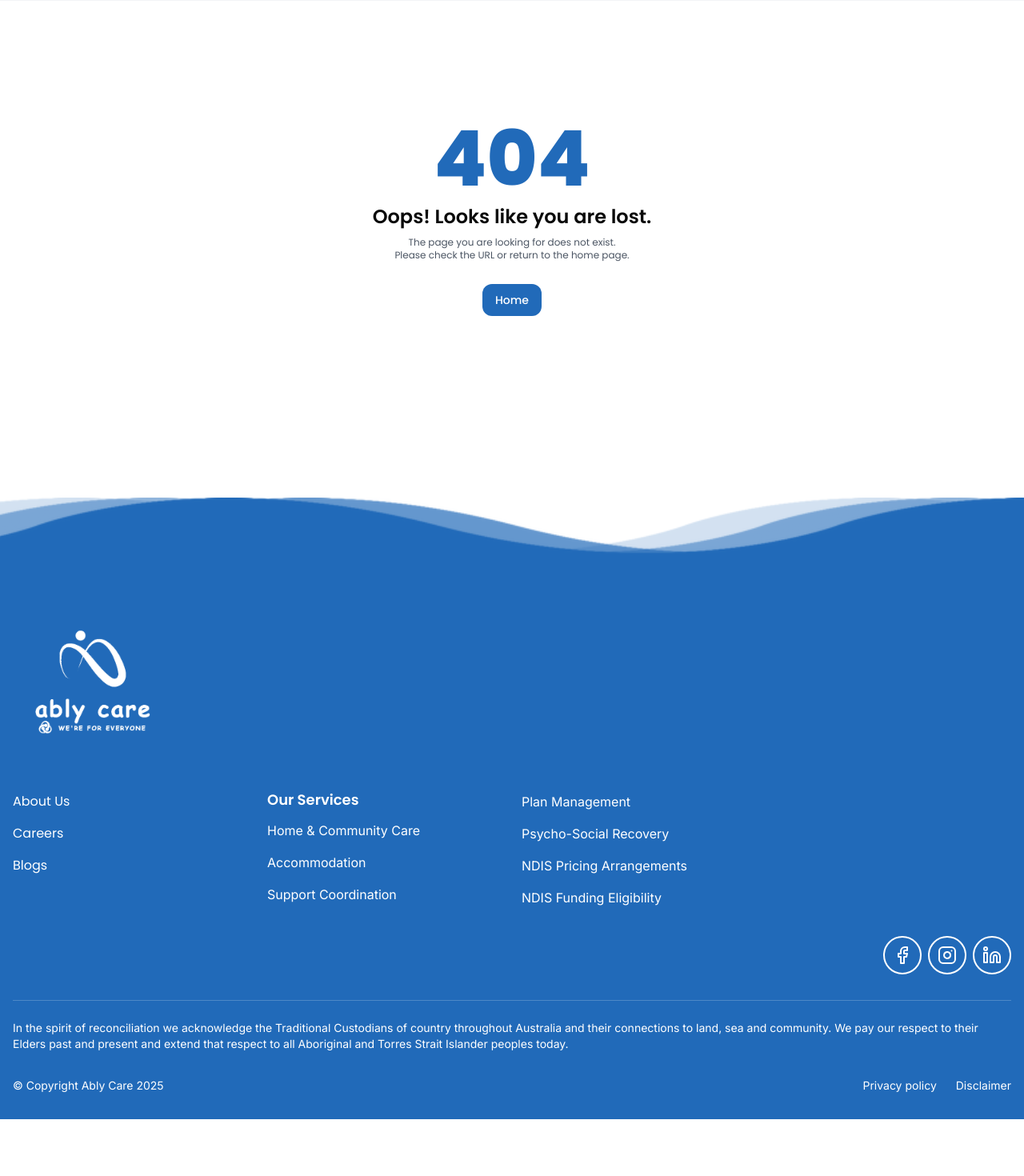
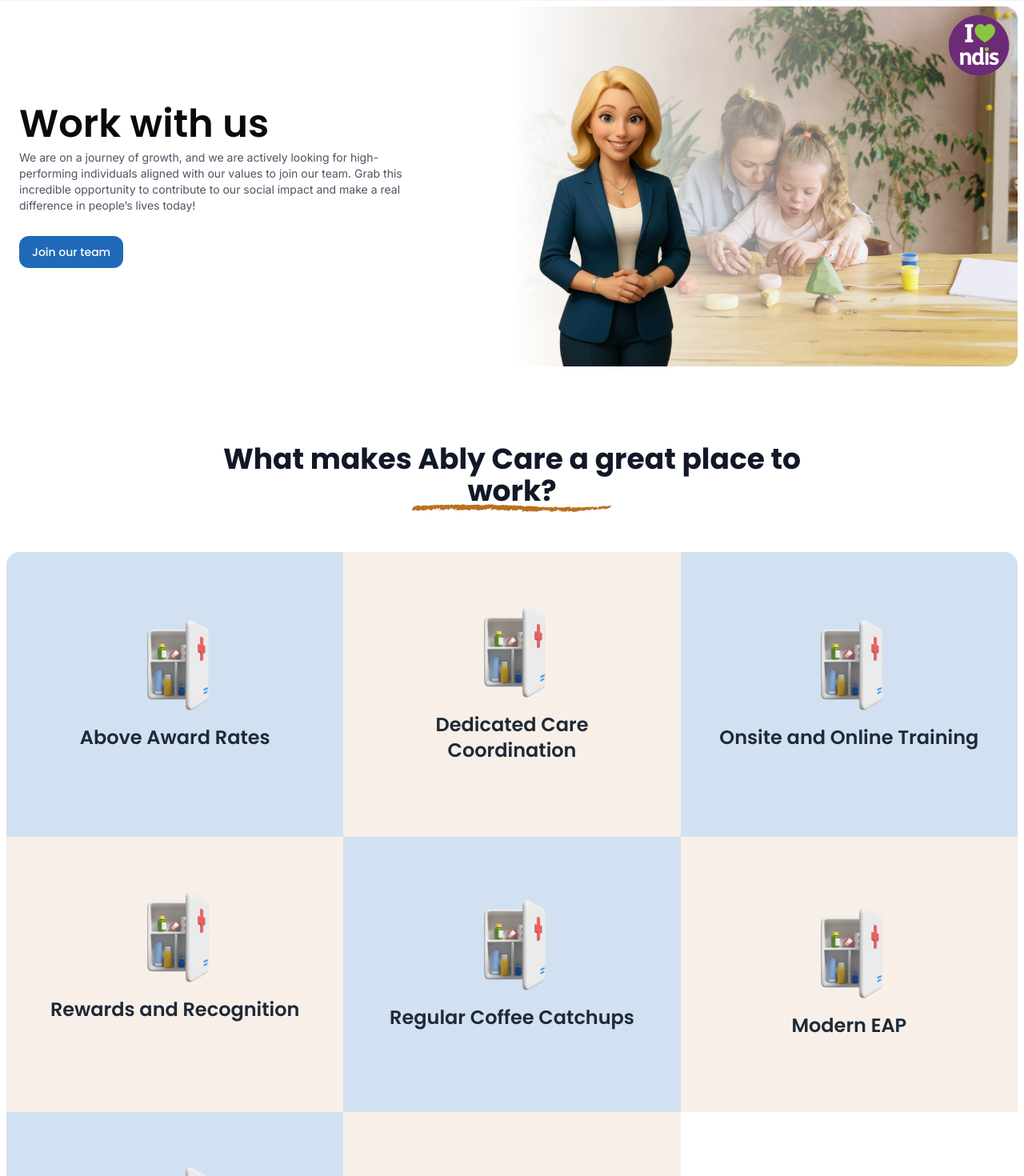
Before and after one commit to abhijithb200/ably-care-draft, a Next.js app: page /join-us in a window 1280 px wide. Before the commit this address had no page. Shown: the part 80-1550 px from the top of the page at 80% size. Before the commit the page ends 1479 px from the top, so only its background shows below. Built offline with nearby package versions, Linux system fonts and the light colour scheme.

Commit message:
update : join us page updated

```diff
--- /dev/null
+++ b/src/app/join-us/page.tsx
@@ -0,0 +1,109 @@
+import ChalkTitle from "@/components/ChalkTItle";
+import JoinUsHero from "@/components/join-us/JoinUsHero";
+import SupportWorkerApplicationForm from "@/components/support-worker/SupportWorkerApplicationForm";
+import Image from "next/image";
+
+
+const JoinUs = () => {
+  return (
+    <>
+      <main className="mx-auto p-2 w-full lg:max-w-7xl mt-20">
+        <JoinUsHero />
+      </main>
+      <main className="mx-auto p-2 w-full lg:max-w-7xl">
+        <div className="mb-7 flex flex-col items-start justify-center lg:items-center mt-10">
+          <ChalkTitle
+            title="What makes Ably Care a great place to work?"
+            className="mt-10 lg:w-[65%] text-start lg:text-center"
+            underlineColor="#B97021"
+          />
+        </div>
+        <div className="grid grid-cols-1 md:grid-cols-2 lg:grid-cols-3 mt-14 rounded-2xl overflow-hidden">
+          {[
+            {
+              image: "/icons/clinic-icon.png",
+              title: "Above Award Rates",
+              subTitle:
+                "Above Award Rates It is our commitment to pay our support workers well above the minimum award rate.",
+            },
+            {
+              image: "/icons/clinic-icon.png",
+              title: "Dedicated Care Coordination",
+              subTitle:
+                "You’ll have a dedicated care coordination team! You can turn to any member of the team if you have any questions.",
+            },
+            {
+              image: "/icons/clinic-icon.png",
+              title: "Onsite and Online Training",
+              subTitle:
+                "Build your skills and knowledge with onsite training sessions, supplemented by our online Learning Management System.",
+            },
+            {
+              image: "/icons/clinic-icon.png",
+              title: "Rewards and Recognition",
+              subTitle:
+                "We recognise excellent performance with monthly ‘Cheers for Peers’ events, where we celebrate a ‘Support Worker of the Month’ and a ‘Learner of the Month’.",
+            },
+            {
+              image: "/icons/clinic-icon.png",
+              title: "Regular Coffee Catchups",
+              subTitle:
+                "We host informal cafe catchups for support workers to meet their care team, ask questions, and connect. Coffee or tea is on us!",
+            },
+            {
+              image: "/icons/clinic-icon.png",
+              title: "Modern EAP",
+              subTitle:
+                "Gain access to our award-winning platform that provides 24/7 mental health support.",
+            },
+            {
+              image: "/icons/clinic-icon.png",
+              title: "Career Growth and Development",
+              subTitle:
+                "Various career progression opportunities for support workers – and we provide support, training, mentorship and encouragement along the way.",
+            },
+            {
+              image: "/icons/clinic-icon.png",
+              title: "Social Events",
+              subTitle:
+                "We invite support workers to various social events, from local meet-ups to organisation-wide celebrations.",
+            },
+          ].map((item, index) => (
+            <div
+              key={index}
+              className={`flex flex-col items-start justify-center p-10 overflow-hidden group hover:bg-customAccent ${
+                index % 2 === 0 ? "bg-customAccent/20" : "bg-complementary/10"
+              }`}
+            >
+              <div className="w-full gap-3 flex flex-col items-start justify-center translate-y-5 group-hover:translate-y-0 transition-all duration-300 ease-in-out">
+                <div className="relative w-32 h-32 group-hover:w-20 group-hover:h-20 left-[50%] translate-x-[-50%] group-hover:translate-x-0 group-hover:left-0 transition-all duration-300 ease-out">
+                  <Image
+                    src={item.image}
+                    alt={item.title}
+                    fill
+                    sizes="100%"
+                    className="w-full h-full object-contain"
+                  />
+                </div>
+                <div className="flex items-center justify-center w-full group-hover:justify-start">
+                  <h1 className="text-gray-800 group-hover:text-white text-2xl font-poppins font-semibold text-center group-hover:text-start transition-all duration-300 ease-in-out">
+                    {item.title}
+                  </h1>
+                </div>
+                <p className="text-sm text-white text-inter opacity-0 group-hover:opacity-100 transition-all duration-300 ease-out">
+                  {item.subTitle}
+                </p>
+              </div>
+            </div>
+          ))}
+        </div>
+
+        <div className="w-full mt-20 lg:mt-28">
+          <SupportWorkerApplicationForm/>
+        </div>
+      </main>
+    </>
+  );
+};
+
+export default JoinUs;
--- /dev/null
+++ b/src/components/join-us/JoinUsHero.tsx
@@ -0,0 +1,57 @@
+import Image from "next/image";
+import { Button } from "../ui/button";
+
+const JoinUsHero = () => {
+  return (
+    <>
+      <div className="relative w-full h-60 lg:h-96 xl:h-[450px] flex lg:rounded-2xl overflow-hidden">
+        <div className="absolute w-14 h-14 lg:w-24 lg:h-24 top-0 right-0 z-10 hidden md:block">
+          <Image
+            src={"/icons/ndis-logo.png"}
+            alt="NDIS Logo"
+            fill
+            sizes="100%"
+            className="w-full h-full object-contain"
+          />
+        </div>
+        <div className="w-full flex lg:p-4  flex-col justify-center items-center gap-2 lg:justify-center lg:items-start lg:w-[50%]">
+          <h1 className="font-poppins text-4xl text-center font-semibold lg:text-start lg:text-4xl xl:text-5xl">
+            Work with us
+          </h1>
+          <p className="font-inter text-xs text-center text-gray-600 w-[85%] md:w-[70%] lg:w-[500px] lg:text-start xl:text-sm">
+            We are on a journey of growth, and we are actively looking for high-performing individuals aligned with our values to join our team. Grab this incredible opportunity to contribute to our social impact and make a real difference in people’s lives today!
+          </p>
+          <a href="#join-team">
+            <Button
+              variant={"default"}
+              className="mt-5 bg-customAccent hover:bg-complementary text-white"
+            >
+              Join our team
+            </Button>
+          </a>
+        </div>
+        <div className="hidden lg:flex w-[50%] h-full relative">
+          <Image
+            src="/images/char-draft01.png"
+            alt="Ably Care Persona"
+            width={250}
+            height={250}
+            className="absolute bottom-0 left-0 z-[5]"
+          />
+          <div className="w-full h-full absolute top-0 left-0 bg-gradient-to-r from-white to-transparent z-[3]"></div>
+          <div className="relative w-full h-full z-[1]">
+            <Image
+              src="/images/ndis-hero.jpg"
+              alt="Ably Care Hero Image"
+              fill
+              sizes="100%"
+              className="w-full h-full object-cover"
+            />
+          </div>
+        </div>
+      </div>
+    </>
+  );
+};
+
+export default JoinUsHero;
```
